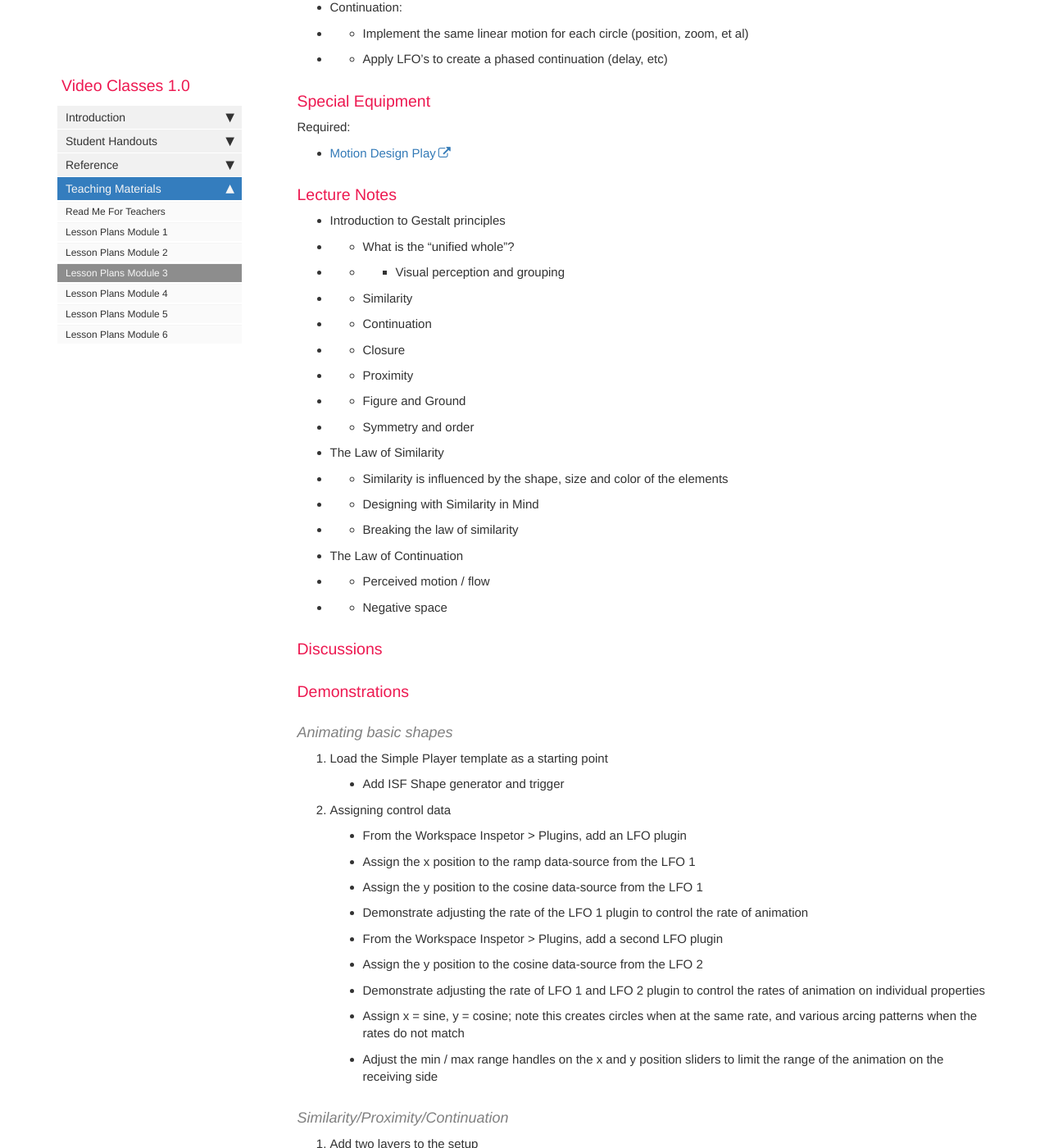
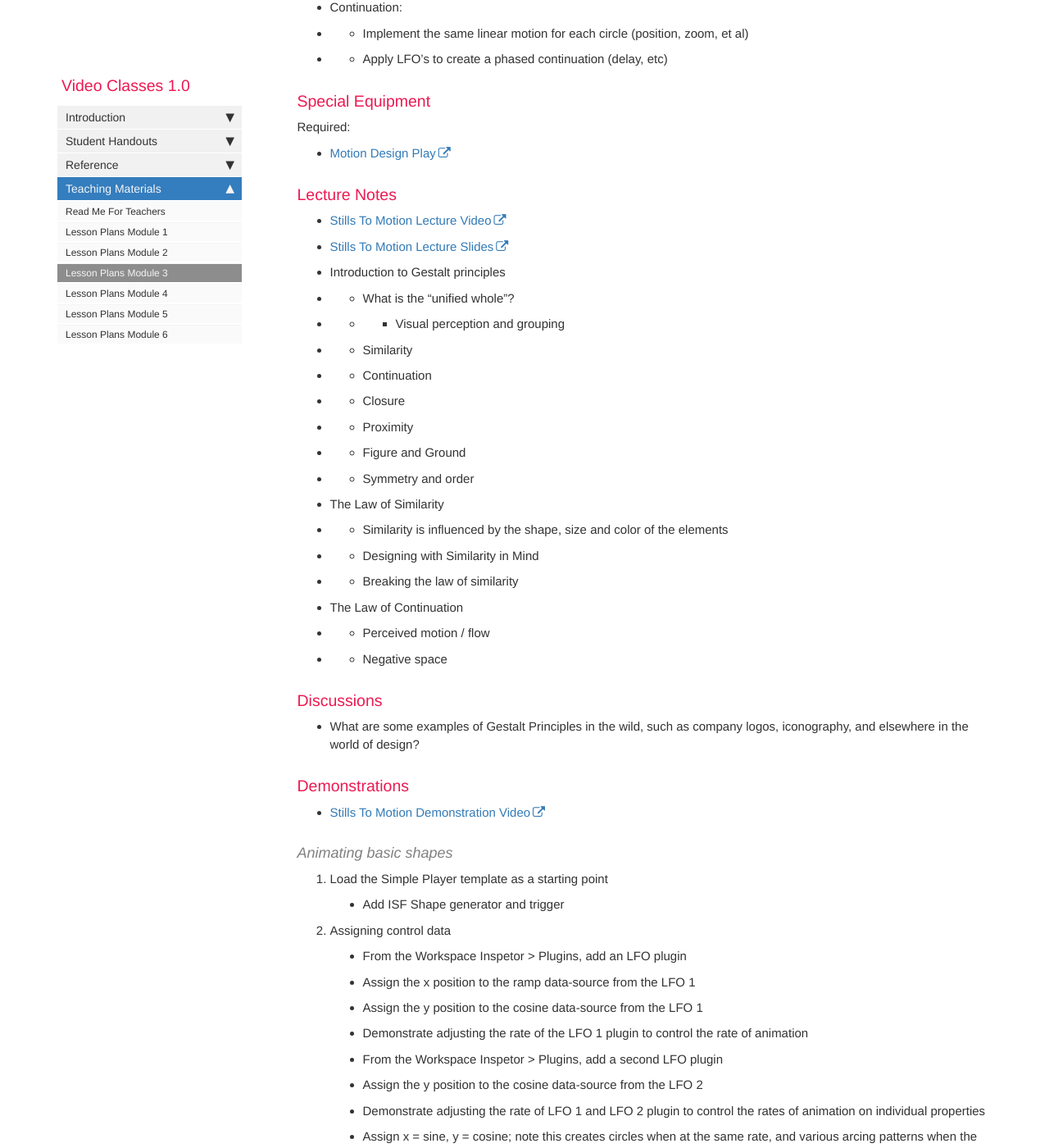
Before and after one commit to Vidvox/vvedu, a Jekyll site: the page built from pages/teaching/teaching_module_3.md, in a window 1280 px wide and 1400 px high, scrolled down 1770 px. Shown: the whole window at 82% size. Built offline with Jekyll 4.4.1, drawn with Linux system fonts in a browser that asks for light colours; nearby versions of some CDN libraries; comment, search, counter and statistics services are not loaded.

Commit message:
Videos and lecture notes for module 3 lesson 1

```diff
--- a/pages/teaching/teaching_module_3.md
+++ b/pages/teaching/teaching_module_3.md
@@ -52,6 +52,9 @@ Required:
 
 ### Lecture Notes
 
+- [Stills To Motion Lecture Video](https://vimeo.com/295228229)
+- [Stills To Motion Lecture Slides](https://docs.google.com/presentation/d/16zkw1_xCrl2uQbStT3nbwuHxTOZ7FfQHrpaMm7UuIlc)
+
 - Introduction to Gestalt principles
 - - What is the “unified whole”?
 - - - Visual perception and grouping
@@ -71,7 +74,11 @@ Required:
 
 ### Discussions
 
+- What are some examples of Gestalt Principles in the wild, such as company logos, iconography, and elsewhere in the world of design?
+
 ### Demonstrations
+
+- [Stills To Motion Demonstration Video](https://vimeo.com/295263632)
 
 #### Animating basic shapes
 1. Load the Simple Player template as a starting point
```
Also changed, not shown: pages/handouts/handout_module_3.md (+6 -0 lines), pages/reference/ref_downloads.md (+4 -0 lines).
